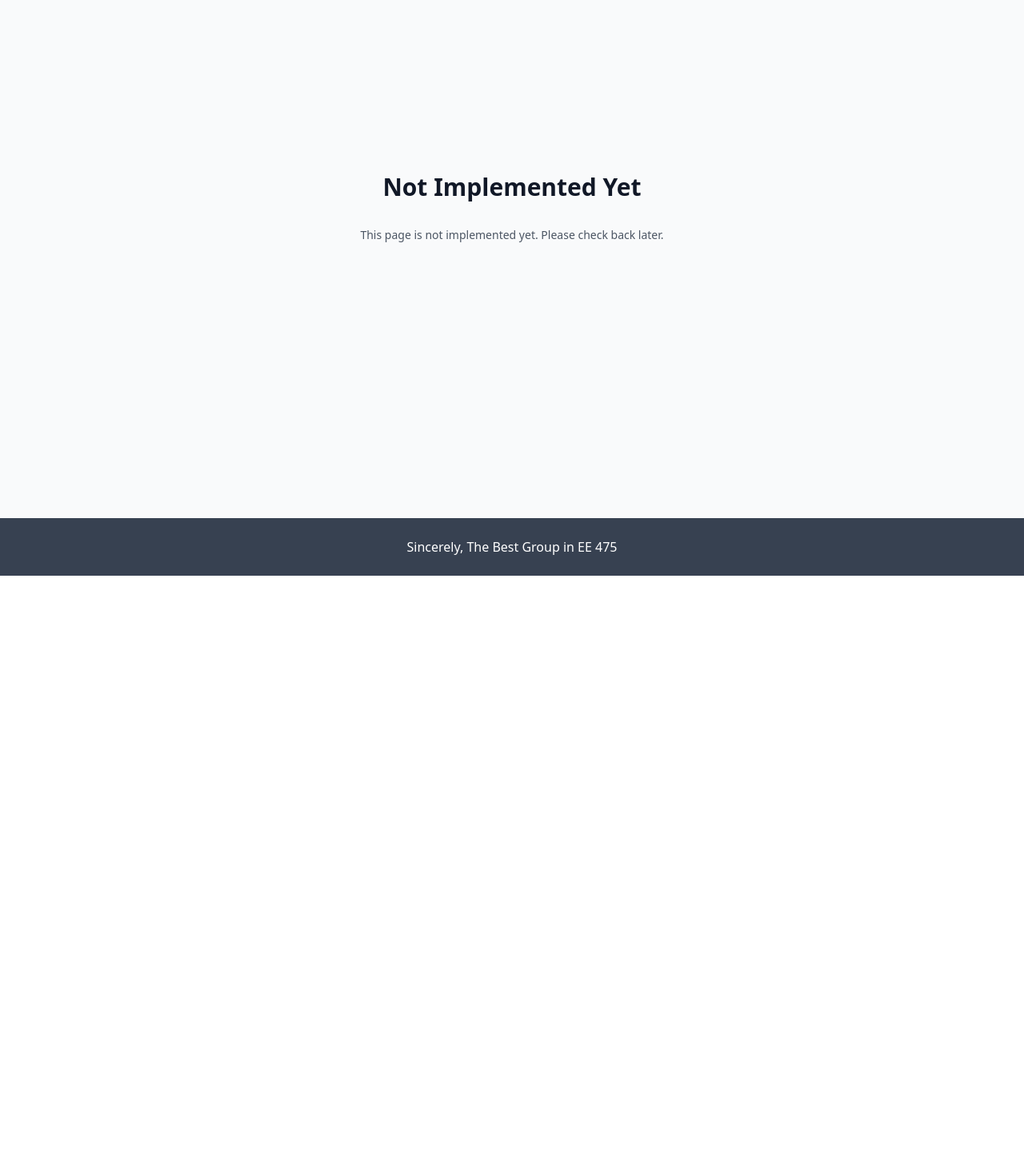
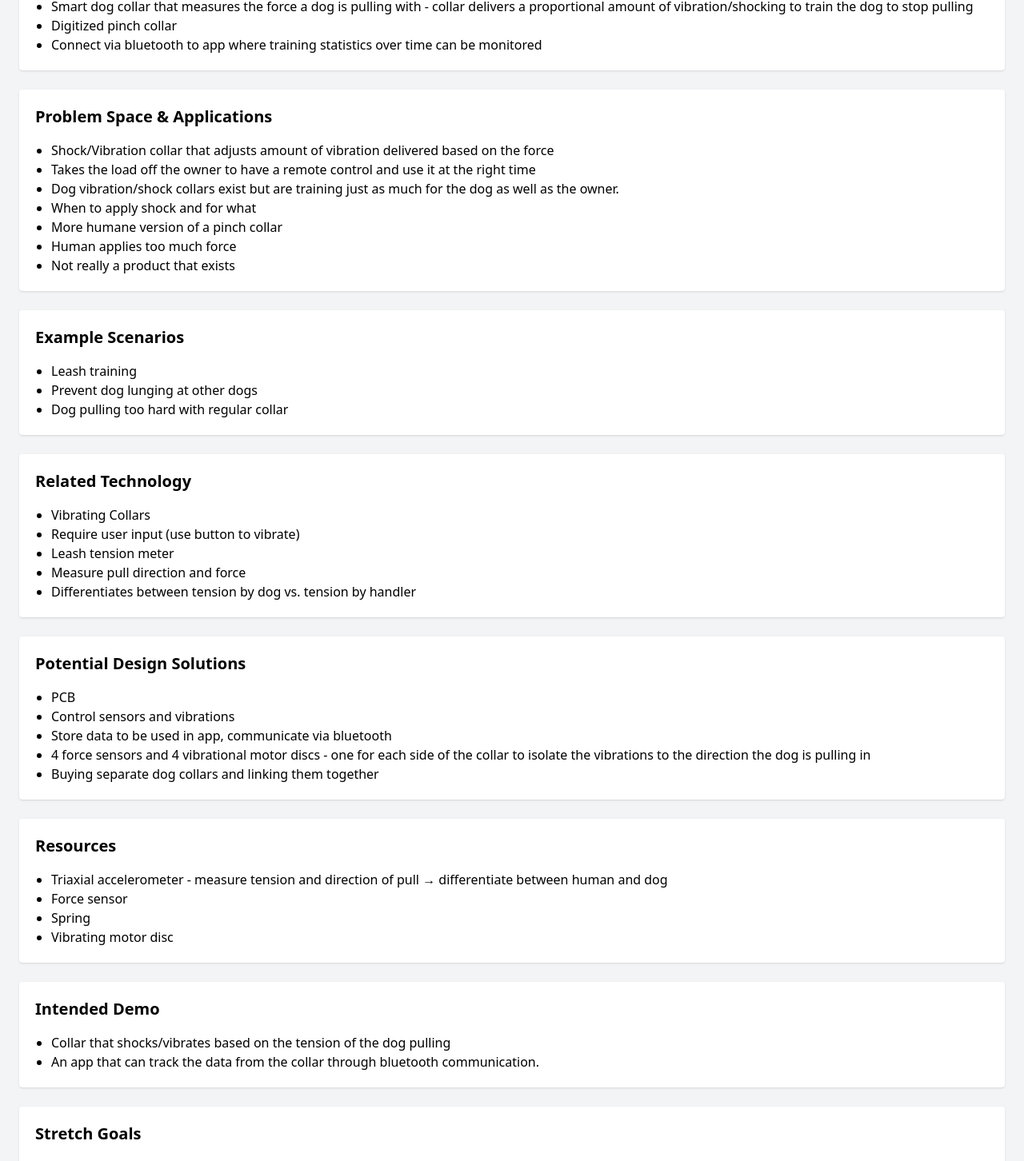
Before and after one commit to masonJamesWheeler/EE475, a SvelteKit app: page /project-proposal in a window 1280 px wide. Shown: the part 216-1668 px from the top of the page at 80% size. Before the commit the page ends 936 px from the top, so only its background shows below. Built offline with nearby package versions, Linux system fonts and the light colour scheme.

Commit message:
added the project proposal

```diff
--- a/src/routes/project-proposal/+page.svelte
+++ b/src/routes/project-proposal/+page.svelte
@@ -1,20 +1,135 @@
 <script lang="ts">
+let text = `Smart Collar
+
+Project Introduction
+Smart dog collar that measures the force a dog is pulling with - collar delivers a proportional amount of vibration/shocking to train the dog to stop pulling
+Digitized pinch collar
+Connect via bluetooth to app where training statistics over time can be monitored
+
+
+Problem Space & Applications
+Shock/Vibration collar that adjusts amount of vibration delivered based on the force
+Takes the load off the owner to have a remote control and use it at the right time
+Dog vibration/shock collars exist but are training just as much for the dog as well as the owner.
+When to apply shock and for what
+More humane version of a pinch collar
+Human applies too much force
+Not really a product that exists
+
+Example Scenarios
+Leash training
+Prevent dog lunging at other dogs
+Dog pulling too hard with regular collar
+
+Related Technology
+Vibrating Collars
+Require user input (use button to vibrate)
+Leash tension meter
+Measure pull direction and force
+Differentiates between tension by dog vs. tension by handler
+
+Potential Design Solutions
+PCB
+Control sensors and vibrations
+Store data to be used in app, communicate via bluetooth
+4 force sensors and 4 vibrational motor discs - one for each side of the collar to isolate the vibrations to the direction the dog is pulling in
+Buying separate dog collars and linking them together
+
+Resources
+Triaxial accelerometer - measure tension and direction of pull → differentiate between human and dog
+Force sensor
+Spring
+Vibrating motor disc
+
+Intended Demo
+Collar that shocks/vibrates based on the tension of the dog pulling
+An app that can track the data from the collar through bluetooth communication.
+
+Stretch goals:
+Have the collar short/vibrate on the side that the dog is pulling
+`
 
 </script>
 
-<div class="min-h-screen flex items-center justify-center bg-gray-50 py-12 px-4 sm:px-6 lg:px-8">
-    <div class="max-w-md w-full space-y-8">
-        <div>
-            <h2 class="mt-6 text-center text-3xl font-extrabold text-gray-900">
-                Not Implemented Yet
-            </h2>
-        </div>
-        <div class="mt-8">
-            <div class="text-center">
-                <p class="mt-2 text-sm text-gray-600">
-                    This page is not implemented yet. Please check back later.
-                </p>
-            </div>
-        </div>
-    </div>
+<div class="bg-gray-100 min-h-screen p-6">
+    <h1 class="text-3xl font-bold mb-6">Smart Collar - Project Proposal</h1>
+
+    <section class="bg-white p-5 rounded shadow mb-6">
+      <h2 class="text-xl font-semibold mb-4">Project Introduction</h2>
+      <ul class="list-disc pl-5">
+        <li>Smart dog collar that measures the force a dog is pulling with - collar delivers a proportional amount of vibration/shocking to train the dog to stop pulling</li>
+        <li>Digitized pinch collar</li>
+        <li>Connect via bluetooth to app where training statistics over time can be monitored</li>
+      </ul>
+    </section>
+
+    <section class="bg-white p-5 rounded shadow mb-6">
+      <h2 class="text-xl font-semibold mb-4">Problem Space & Applications</h2>
+      <ul class="list-disc pl-5">
+        <li>Shock/Vibration collar that adjusts amount of vibration delivered based on the force </li>
+        <li>Takes the load off the owner to have a remote control and use it at the right time</li>
+        <li>Dog vibration/shock collars exist but are training just as much for the dog as well as the owner.</li>
+        <li>When to apply shock and for what</li>
+        <li>More humane version of a pinch collar </li>
+        <li>Human applies too much force</li>
+        <li>Not really a product that exists</li>
+      </ul>
+    </section>
+
+    <section class="bg-white p-5 rounded shadow mb-6">
+      <h2 class="text-xl font-semibold mb-4">Example Scenarios</h2>
+      <ul class="list-disc pl-5">
+        <li>Leash training</li>
+        <li>Prevent dog lunging at other dogs</li>
+        <li>Dog pulling too hard with regular collar</li>
+      </ul>
+    </section>
+
+    <section class="bg-white p-5 rounded shadow mb-6">
+      <h2 class="text-xl font-semibold mb-4">Related Technology</h2>
+      <ul class="list-disc pl-5">
+        <li>Vibrating Collars </li>
+        <li>Require user input (use button to vibrate)</li>
+        <li>Leash tension meter</li>
+        <li>Measure pull direction and force</li>
+        <li>Differentiates between tension by dog vs. tension by handler</li>
+      </ul>
+    </section>
+
+    <section class="bg-white p-5 rounded shadow mb-6">
+      <h2 class="text-xl font-semibold mb-4">Potential Design Solutions</h2>
+      <ul class="list-disc pl-5">
+        <li>PCB</li>
+        <li>Control sensors and vibrations</li>
+        <li>Store data to be used in app, communicate via bluetooth</li>
+        <li>4 force sensors and 4 vibrational motor discs - one for each side of the collar to isolate the vibrations to the direction the dog is pulling in</li>
+        <li>Buying separate dog collars and linking them together</li>
+      </ul>
+    </section>
+
+    <section class= "bg-white p-5 rounded shadow mb-6">
+        <h2 class="text-xl font-semibold mb-4">Resources</h2>
+        <ul class="list-disc pl-5">
+            <li>Triaxial accelerometer - measure tension and direction of pull → differentiate between human and dog</li>
+            <li>Force sensor</li>
+            <li>Spring</li>
+            <li>Vibrating motor disc</li>
+        </ul>
+    </section>
+
+    <section class= "bg-white p-5 rounded shadow mb-6">
+        <h2 class="text-xl font-semibold mb-4">Intended Demo</h2>
+        <ul class="list-disc pl-5">
+            <li>Collar that shocks/vibrates based on the tension of the dog pulling</li>
+            <li>An app that can track the data from the collar through bluetooth communication.</li>
+        </ul>
+    </section>
+
+    <section class= "bg-white p-5 rounded shadow mb-6">
+        <h2 class="text-xl font-semibold mb-4">Stretch Goals</h2>
+        <ul class="list-disc pl-5">
+            <li>Have the collar short/vibrate on the side that the dog is pulling</li>
+        </ul>
+    </section>
+
 </div>
```
Also changed, not shown: 1 other file (tests, documents, lock files or other folders).
